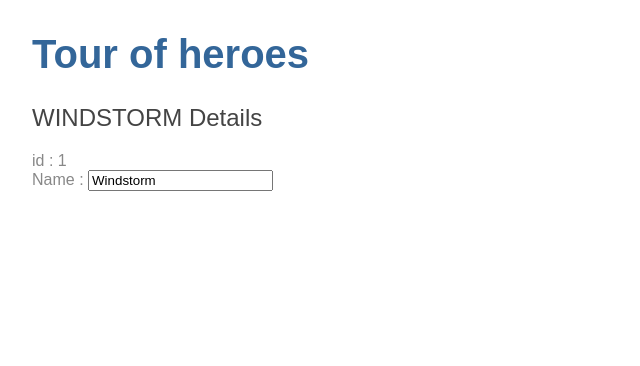
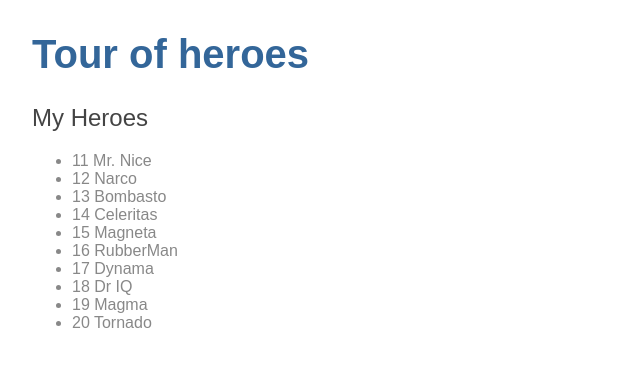
Before and after one commit to vaarigupta/LearnITGirl_CodeChat, an Angular app in the folder learn_angular/angular-tour-of-heroes/: page / in a window 1280 px wide. Shown: the top 366 px of the page, without its empty margins (0-640 px from the left). Built offline with nearby package versions, Linux system fonts and the light colour scheme.

Commit message:
class -event binding ngIf used

```diff
--- a/learn_angular/angular-tour-of-heroes/src/app/heroes/heroes.component.css
+++ b/learn_angular/angular-tour-of-heroes/src/app/heroes/heroes.component.css
@@ -0,0 +1,48 @@
+/* HeroesComponent's private CSS styles */
+.selected {
+    background-color: #CFD8DC !important;
+    color: white;
+  }
+  .heroes {
+    margin: 0 0 2em 0;
+    list-style-type: none;
+    padding: 0;
+    width: 15em;
+  }
+  .heroes li {
+    cursor: pointer;
+    position: relative;
+    left: 0;
+    background-color: #EEE;
+    margin: .5em;
+    padding: .3em 0;
+    height: 1.6em;
+    border-radius: 4px;
+  }
+  .heroes li.selected:hover {
+    background-color: #BBD8DC !important;
+    color: white;
+  }
+  .heroes li:hover {
+    color: #607D8B;
+    background-color: #DDD;
+    left: .1em;
+  }
+  .heroes .text {
+    position: relative;
+    top: -3px;
+  }
+  .heroes .badge {
+    display: inline-block;
+    font-size: small;
+    color: white;
+    padding: 0.8em 0.7em 0 0.7em;
+    background-color: #607D8B;
+    line-height: 1em;
+    position: relative;
+    left: -1px;
+    top: -4px;
+    height: 1.8em;
+    margin-right: .8em;
+    border-radius: 4px 0 0 4px;
+  }
--- a/learn_angular/angular-tour-of-heroes/src/app/heroes/heroes.component.html
+++ b/learn_angular/angular-tour-of-heroes/src/app/heroes/heroes.component.html
@@ -1,10 +1,20 @@
 <div>
- <h2>{{hero.name | uppercase }} Details </h2>
- <div><span>id :</span> {{hero.id}}</div>
+  <h2>My Heroes</h2>
+  <ul>
+    <li *ngFor="let hero of heroes"
+    [class.selected]="hero === selectedHero"
+    (click)="onSelect(hero)">
+      <span class="badge">{{hero.id}}</span> {{hero.name}}
+    </li>
+  </ul>
+  <div *ngIf="selectedHero">
+ <h2>{{selectedHero.name | uppercase }} Details </h2>
+ <div><span>id :</span> {{selectedHero.id}}</div>
 
  <div>
    <label>Name :
-     <input  [(ngModel)] ="hero.name" placeholder="name"/>
+     <input  [(ngModel)] ="selectedHero.name" placeholder="name"/>
    </label>
  </div>
 </div>
+</div>
--- a/learn_angular/angular-tour-of-heroes/src/app/heroes/heroes.component.ts
+++ b/learn_angular/angular-tour-of-heroes/src/app/heroes/heroes.component.ts
@@ -1,5 +1,6 @@
 import { Component, OnInit } from '@angular/core';
 import {Hero} from '../hero';
+import {HEROES} from '../mock-heroes';
 
 @Component({
   selector: 'app-heroes',
@@ -8,11 +9,11 @@ import {Hero} from '../hero';
 })
 export class HeroesComponent implements OnInit {
 
-  hero : Hero = {
-    id: 1,
-    name: "Windstorm"
-
-  };
+  heroes = HEROES;
+  selectedHero : Hero;
+  onSelect(hero : Hero):void{
+    this.selectedHero = hero;
+  }
   constructor() {
 
   }
--- /dev/null
+++ b/learn_angular/angular-tour-of-heroes/src/app/mock-heroes.ts
@@ -0,0 +1,15 @@
+import {Hero} from './hero';
+
+export const HEROES : Hero[] = [
+    { id: 11, name: 'Mr. Nice' },
+  { id: 12, name: 'Narco' },
+  { id: 13, name: 'Bombasto' },
+  { id: 14, name: 'Celeritas' },
+  { id: 15, name: 'Magneta' },
+  { id: 16, name: 'RubberMan' },
+  { id: 17, name: 'Dynama' },
+  { id: 18, name: 'Dr IQ' },
+  { id: 19, name: 'Magma' },
+  { id: 20, name: 'Tornado' }
+
+];
```
